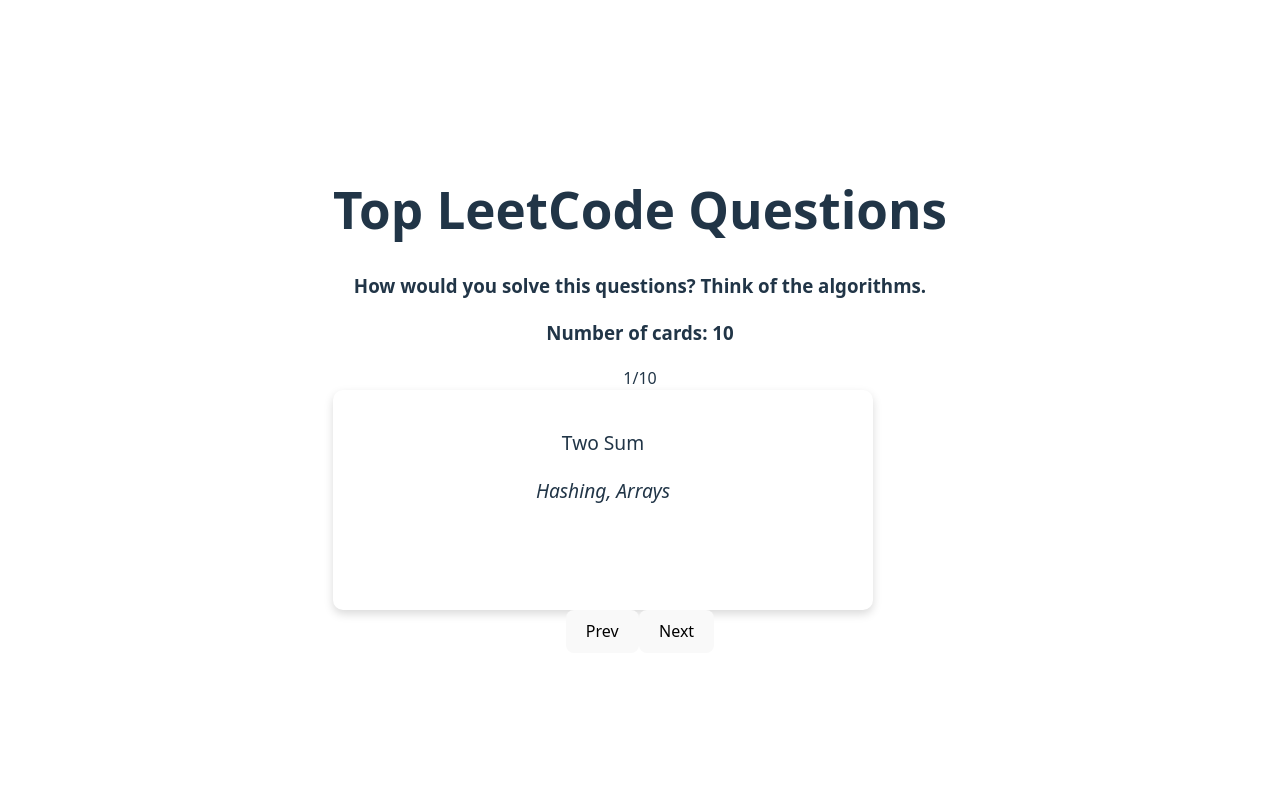
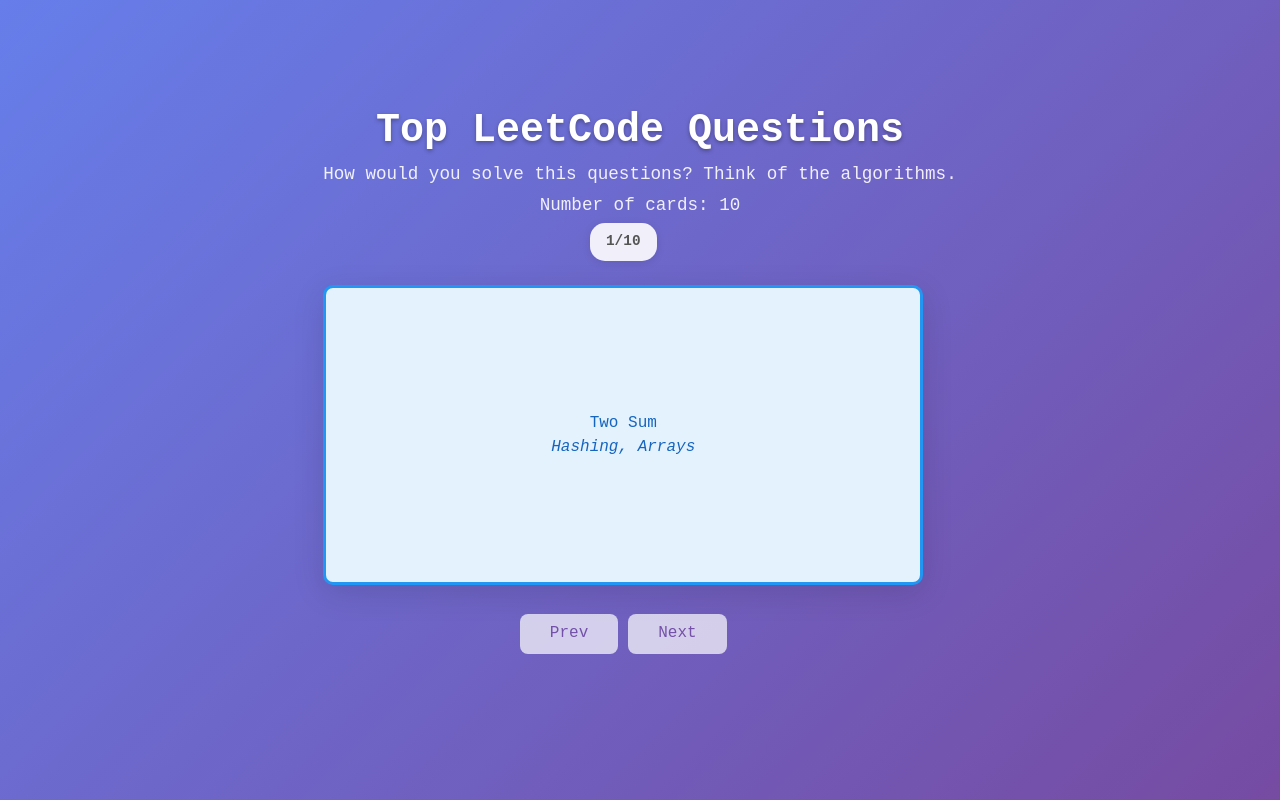
Before and after one commit to anekemuna/flippy-flashcards, a React (Vite) app: page / in a window 1280 px wide. Built offline with nearby package versions, Linux system fonts and the light colour scheme.

Commit message:
Add Styling

```diff
--- a/src/App.css
+++ b/src/App.css
@@ -1,26 +1,170 @@
-#root {
-  max-width: 1280px;
-  margin: 0 auto;
-  padding: 2rem;
-  text-align: center;
+*{
+  margin: 0;
+  padding: 0;
+  box-sizing: border-box;
 }
 
+#root {
+  max-width: 800px;
+  margin: 0 auto;
+}
+
+body {
+  font-family: 'Courier New', Courier, monospace;
+  background: linear-gradient(135deg,  #667eea 0%, #764ba2 100%);
+  min-height: 100vh;
+  color: #333;
+}
+
+.app {
+  text-align: center;
+  margin-bottom: 2rem;
+  color: white;
+}
+
+.app h1 {
+  font-size: 2.5rem;
+  font-weight: 700;
+  margin-bottom: 0.5rem;
+  text-shadow: 0 2px 4px rgba(0,0,0,0.3);
+}
+
+.app h3 {
+  font-size: 1.1rem;
+  font-weight: 400;
+  opacity: 0.9;
+  margin-bottom: 0.3rem;
+}
+
+.card-index {
+  background: rgba(255,255,255,0.9);
+  padding: 0.5rem 1rem;
+  border-radius: 15px;
+  font-weight: 600;
+  font-size: 0.9rem;
+  color: #555;
+  box-shadow: 0 2px 8px rgba(0,0,0,0.1);
+}
+
+.flashcard-container {
+  display: flex;
+  flex-direction: column;
+  align-items: center;
+  gap: 1.5rem;
+  width: 100%;
+  max-width: 600px;
+}
+
+
 .flashcard {
-  border-radius: 10px;
-  box-shadow: 0 4px 10px rgba(0, 0, 0, 0.15);
-  padding: 20px;
-  width: 500px;
-  min-height: 180px;
-  transition: transform 0.3s ease, box-shadow 0.3s ease;
+  background: white;
+  border-radius: 16px;
+  box-shadow: 0 8px 32px rgba(0,0,0,0.12);
+  padding: 2.5rem;
+  width: 100%;
+  min-height: 300px;
+  transition: all 0.3s ease;
   cursor: pointer;
+  display: flex;
+  flex-direction: column;
   align-items: center;
   justify-content: center;
-  font-size: 1.2rem;
   text-align: center;
-  user-select: none;
+  position: relative;
+  border: 3px solid transparent;
 }
 
 .flashcard:hover {
-  transform: scale(1.03);
-  box-shadow: 0 6px 15px rgba(146, 90, 164, 0.25);
+  transform: translate(-4px);
+  box-shadow: 0 12px 40px rgba(0,0,0,0.18);
 }
+
+/* Base flashcard style */
+.flashcard {
+  padding: 20px;
+  border-radius: 10px;
+  cursor: pointer;
+  transition: transform 0.3s ease;
+  border: 3px solid;
+}
+
+/* Category-based colors */
+.category-hashing {
+  background-color: #e3f2fd;
+  border-color: #2196f3;
+  color: #1565c0;
+}
+
+.category-strings {
+  background-color: #f3e5f5;
+  border-color: #9c27b0;
+  color: #7b1fa2;
+}
+
+.category-sorting {
+  background-color: #e8f5e8;
+  border-color: #4caf50;
+  color: #2e7d32;
+}
+
+.category-stack {
+  background-color: #fff3e0;
+  border-color: #ff9800;
+  color: #f57c00;
+}
+
+.category-dp {
+  background-color: #fce4ec;
+  border-color: #e91e63;
+  color: #c2185b;
+}
+
+.category-trees {
+  background-color: #e0f2f1;
+  border-color: #009688;
+  color: #00695c;
+}
+
+.category-linkedlist {
+  background-color: #f1f8e9;
+  border-color: #8bc34a;
+  color: #558b2f;
+}
+
+.category-graph {
+  background-color: #e8eaf6;
+  border-color: #3f51b5;
+  color: #303f9f;
+}
+
+.category-default {
+  background-color: #f5f5f5;
+  border-color: #9e9e9e;
+  color: #424242;
+}
+
+.navigation-buttons button {
+  color:  #764ba2;
+  font-weight: 500;
+  padding: 10px 30px;
+  cursor: pointer;
+  opacity: 0.7;
+  background: white;
+  border: 0;
+  outline: 0;
+  border-bottom: 2px solid transparent;
+  transition: ease border-bottom 250ms;
+  margin: 5px;
+}
+
+.navigation-buttons button:hover {
+  font-weight: 700;
+  opacity: 0.9;
+
+}
+.navigation-buttons button:active {
+  font-weight: 700;
+  border-bottom: 2px solid black;
+  opacity: 1;
+
+}
--- a/src/App.jsx
+++ b/src/App.jsx
@@ -22,7 +22,7 @@
   };
 
   return (
-    <>
+    <div className="app">
       <h1>Top LeetCode Questions</h1>
       <h3>How would you solve this questions? Think of the algorithms.</h3>
       <h3>Number of cards: {flashcardsData.length}</h3>
@@ -34,7 +34,7 @@
         next={nextCard}
         prev={prevCard}
       />
-    </>
+    </div>
   );
 }
 
```
